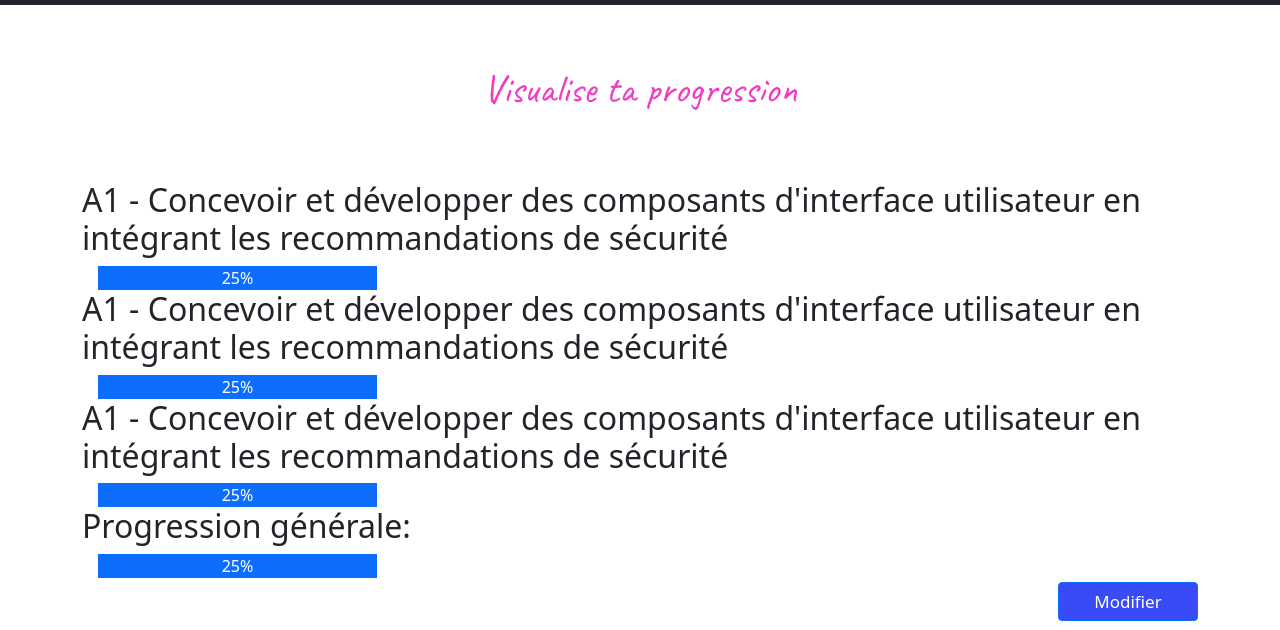
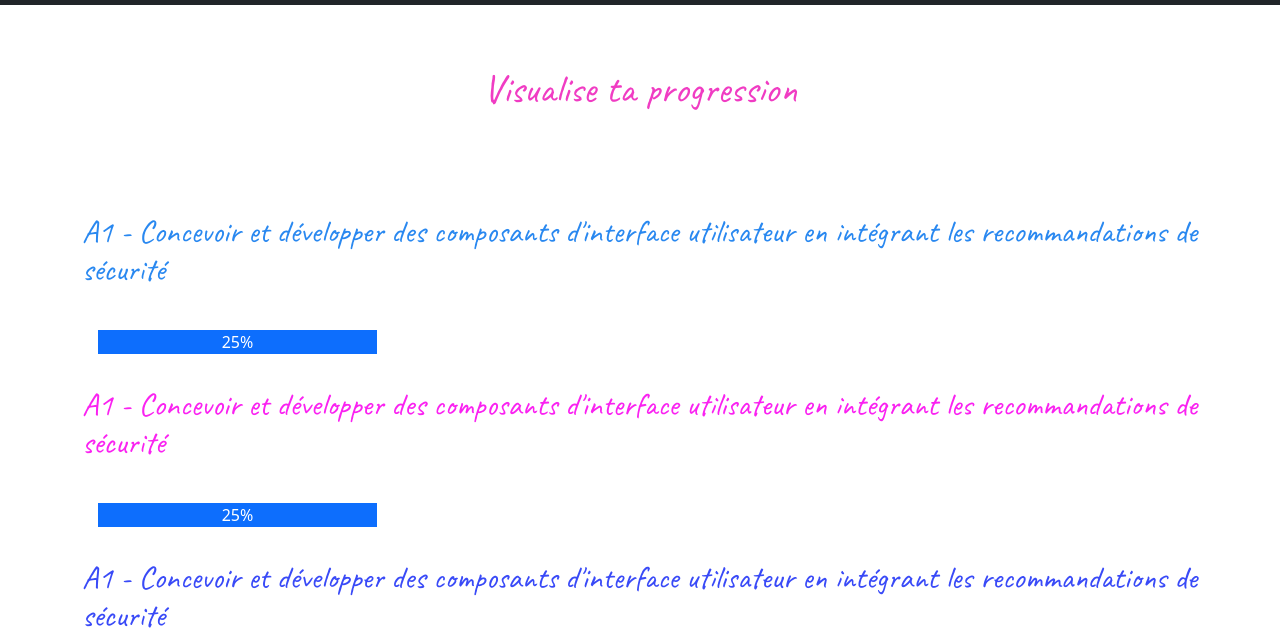
Before and after one commit to Lsdla/Brief-Competences-LFEL, a website: page app-arbre-competence/template/progression.html in a window 1280 px wide. Shown: the part 171-801 px from the top of the page. Drawn offline with nearby package versions, Linux system fonts and the light colour scheme.

Commit message:
ajout du css de la page progression

```diff
--- a/app-arbre-competence/template/style.css
+++ b/app-arbre-competence/template/style.css
@@ -66,3 +66,27 @@ button{
 .hide{
     display: none;
 }
+
+/* ------------------------------ page ta progression -----------------------------------*/
+h2{
+    font-family: "caveat";
+    padding: 2rem 0;
+}
+
+#progress-A1 h2{
+    color: #2988F0;
+}
+
+#progress-A2 h2{
+    color: #FA22F1;
+}
+
+#progress-A3 h2{
+    color: #394AF7;
+}
+
+#progress-total h2{
+    color: #723FE0;
+}
+
+/* ------------------------------ fin de la page ta progression -----------------------------------*/
```
